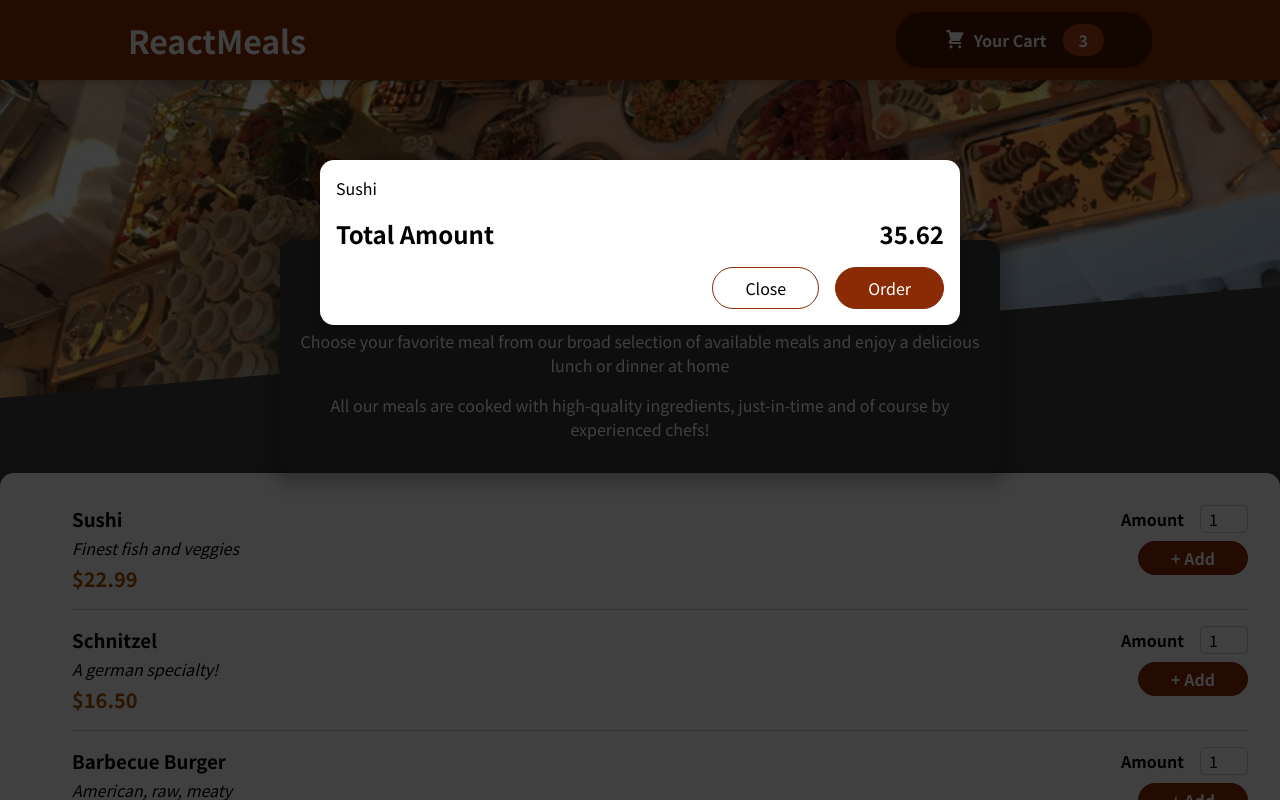
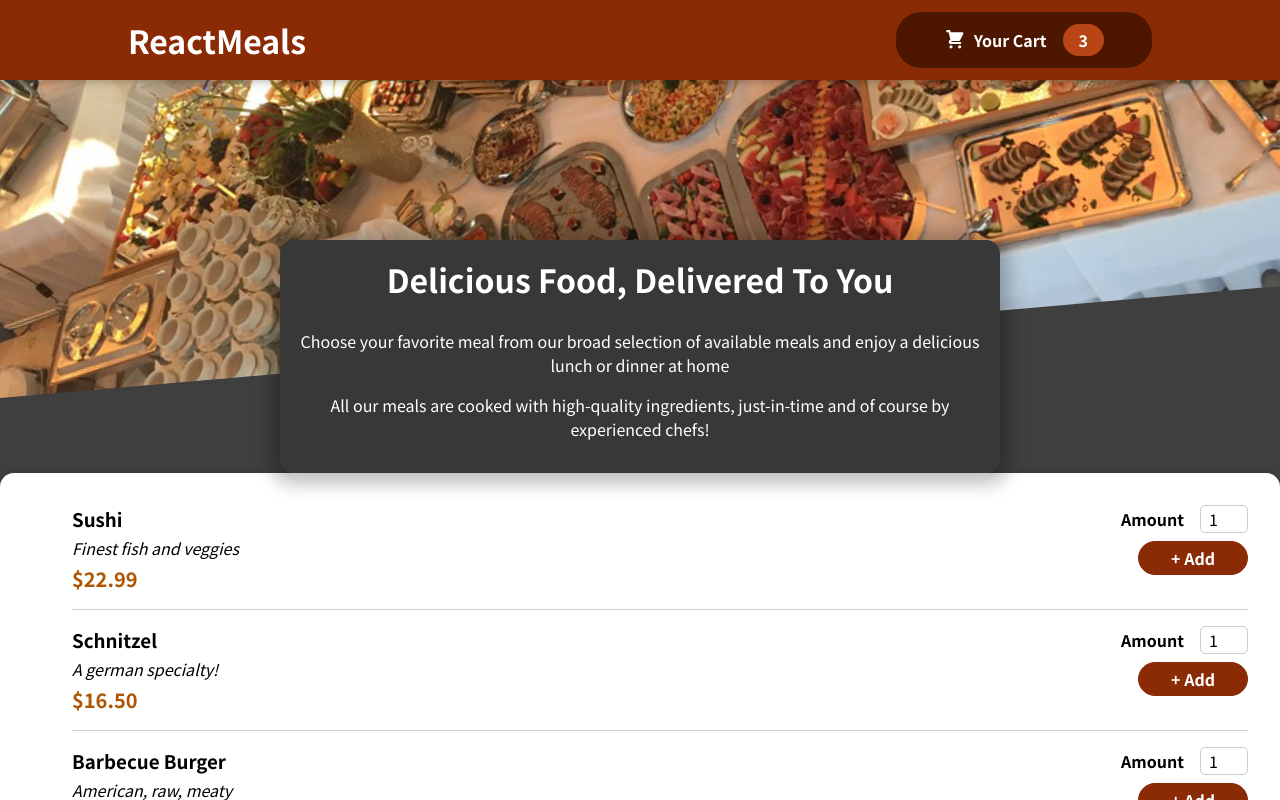
Before and after one commit to amerv97/food-app, a React (Create React App) app: page / in a window 1280 px wide. Shown: the top 800 px of the page. Built offline with nearby package versions, Linux system fonts and the light colour scheme.

Commit message:
Managing Cart & Modal with useState

```diff
--- a/src/App.js
+++ b/src/App.js
@@ -1,13 +1,27 @@
-import React, { Fragment } from "react";
+import React, { Fragment, useState } from "react";
 import Header from "./components/Layout/Header";
 import Meals from "./components/Meals/Meals";
 import Cart from "./components/Cart/Cart";
 
 function App() {
+  const [cartiIsShown, setCartIsShown] = useState(false);
+
+  const showCartHandler = () => {
+    setCartIsShown(true);
+    // funkcija koja ce nam pokazati chart, prilikom  pritiskanja na cart ikonu
+  };
+
+  const hideCartHandler = () => {
+    setCartIsShown(false);
+  }
+
   return (
     <Fragment>
-      <Cart />
-      <Header />
+      {cartiIsShown && <Cart onClose={hideCartHandler} />}
+      {/* cartIsShown unosimo iz razloga sto ujedno tu i renderujemo Cart, a posto je gore u useState funkiji inicijalno stavljeno "False" cart ce nestati, odnosno nece se pojavljivati */}
+      {/* onClose={hideCartHandler} kako bi zatvorili Cart, funkciju preusmjeravamo na <Cart/> komponentu, gdje se nalazi <button> koji istu zatvara  */}
+      <Header onShowCart={showCartHandler} />
+      {/* da bi radila funkcja showCartHandler, koristit cemo props, kako bi njeno dejstvo preusmjerili na Header koponentu, jer se u Headeru i nalazi Cart button */}
       <main>
         <Meals />
       </main>
--- a/src/components/Cart/Cart.js
+++ b/src/components/Cart/Cart.js
@@ -11,14 +11,18 @@ const Cart = (props) => {
   );
 
   return (
-    <Modal>
+    <Modal onClose={props.onClose}>
+      {/* dodajemo onClose kako bi zatvorili Cart na klik u prazno */}
       {cartItems}
       <div className={classes.total}>
         <span>Total Amount</span>
         <span>35.62</span>
       </div>
       <div className={classes.actions}>
-        <button className={classes["button-alt"]}>Close</button>
+        <button className={classes["button--alt"]} onClick={props.onClose}>
+          Close
+        </button>
+        {/* onClick koristimo kako bi upotrjebili hideCartHandler funkciju */}
         <button className={classes.button}>Order</button>
       </div>
     </Modal>
--- a/src/components/Layout/Header.js
+++ b/src/components/Layout/Header.js
@@ -8,7 +8,8 @@ const Header = props => {
     return <React.Fragment>
         <header className={classes.header}>
             <h1>ReactMeals</h1>
-            <HeaderCartButton/>
+            <HeaderCartButton onClick={props.onShowCart}/>
+            {/* za otvaranje Cart funkcije */}
         </header>
         <div className={classes['main-image']}>
             <img src={mealsImage} alt="a table full of delicious food!" />
--- a/src/components/Layout/HeaderCartButton.js
+++ b/src/components/Layout/HeaderCartButton.js
@@ -5,7 +5,8 @@ import calsses from "./HeaderCartButton.module.css";
 
 const HeaderCartButton = (props) => {
   return (
-    <button className={calsses.button}>
+    <button className={calsses.button} onClick={props.onClick}>
+    {/* showCartHandler je na ovaj nacin stigao do krajne komponente za otvaranje Cart-a */}
       <span className={calsses.icon}>
         <CartIcon />
       </span>
--- a/src/components/UI/Modal.js
+++ b/src/components/UI/Modal.js
@@ -3,7 +3,8 @@ import ReactDOM from "react-dom";
 import classes from "./Modal.module.css";
 
 const Backdrop = (props) => {
-  return <div className={classes.backdrop}></div>;
+  return <div className={classes.backdrop} onClick={props.onClose}/>;
+  // onClick za zatvaranje Cart-a
 };
 
 const ModalOverlay = (props) => {
@@ -19,7 +20,7 @@ const portalElement = document.getElementById("overlays");
 const Modal = (props) => {
   return (
     <Fragment>
-      {ReactDOM.createPortal(<Backdrop />, portalElement)}
+      {ReactDOM.createPortal(<Backdrop onClose={props.onClose} />, portalElement)}
       {ReactDOM.createPortal(
         <ModalOverlay>{props.children}</ModalOverlay>,
         portalElement
```
